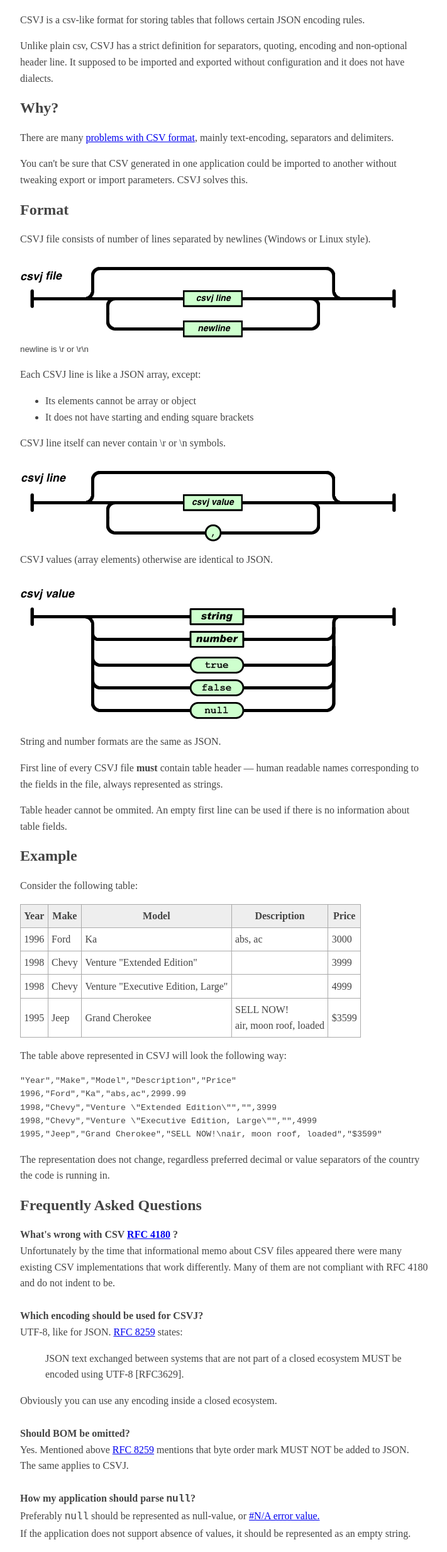
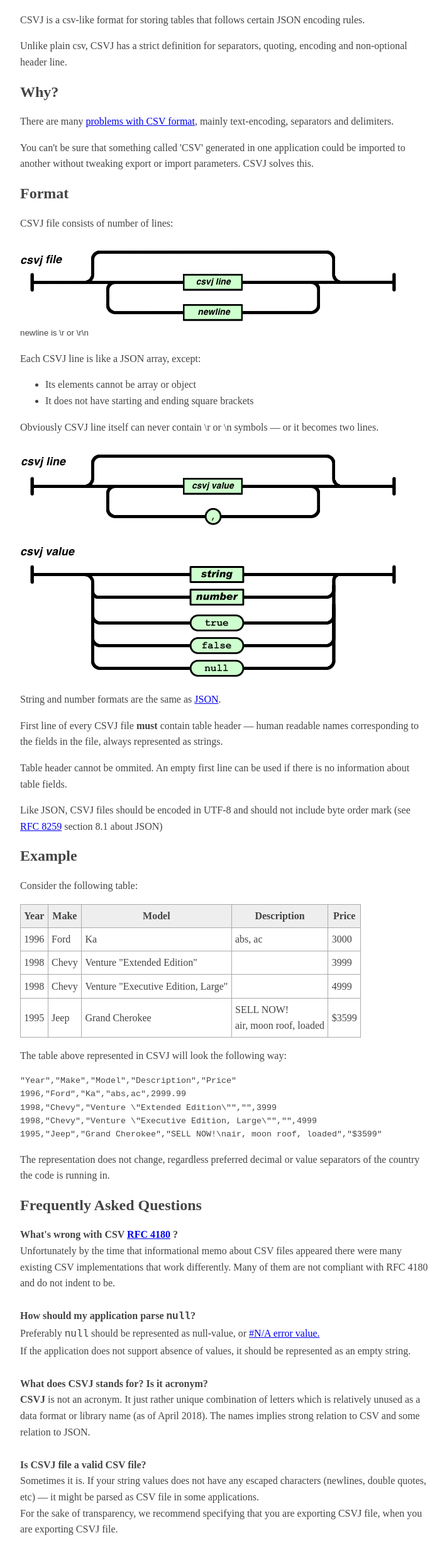
Before and after one commit to csvj-org/website, a plain HTML site: page index.html in a window 1280 px wide. Shown: the part 81-2546 px from the top of the page at 63% size, without its empty margins (18-729 px from the left). Drawn offline with Linux system fonts and the light colour scheme.

Commit message:
More text edits; move UTF-8 and BOM absence requirement to 'Format' section.

```diff
--- a/index.html
+++ b/index.html
@@ -36,7 +36,7 @@ p.license { margin-left: 10pt; font-size: 8pt; }
 <h1>CSVJ</h1>
 
 <p>CSVJ is a csv-like format for storing tables that follows certain JSON encoding rules. </p>
-<p>Unlike plain csv, CSVJ has a strict definition for separators, quoting, encoding and non-optional header line. It supposed to be imported and exported without configuration and it does not have dialects. </p>
+<p>Unlike plain csv, CSVJ has a strict definition for separators, quoting, encoding and non-optional header line. </p>
 
 <h2>Why?</h2>
 
@@ -45,12 +45,12 @@ There are many <a href="https://donatstudios.com/Falsehoods-Programmers-Believe-
 </p>
 
 <p>
-You can't be sure that CSV generated in one application could be imported to another without tweaking export or import parameters. CSVJ solves this.
+You can't be sure that something called 'CSV' generated in one application could be imported to another without tweaking export or import parameters. CSVJ solves this.
 </p>
 
 <h2>Format</h2>
 <p>
-CSVJ file consists of number of lines separated by newlines (Windows or Linux style).
+CSVJ file consists of number of lines:
 </p>
 
 <p>
@@ -65,22 +65,21 @@ Each CSVJ line is like a JSON array, except:
 <li>It does not have starting and ending square brackets</li>
 </ul>
 <p>
-CSVJ line itself can never contain \r or \n symbols.
+Obviously CSVJ line itself can never contain \r or \n symbols &mdash; or it becomes two lines.
 </p>
 
 <p>
 <img src="img/csvj-line.png">
 </p>
-
-<p>CSVJ values (array elements) otherwise are identical to JSON. </p>
-
 <p><img src="img/csvj-value.png"></p>
 
-<p>String and number formats are the same as JSON.</p>
+<p>String and number formats are the same as <a href="https://json.org">JSON</a>.</p>
 
 <p>First line of every CSVJ file <b>must</b> contain table header &mdash; human readable names corresponding to the fields in the file, always represented as strings.</p>
 
 <p>Table header cannot be ommited. An empty first line can be used if there is no information about table fields.</p>
+
+<p>Like JSON, CSVJ files should be encoded in UTF-8 and should not include byte order mark (see <a href="https://tools.ietf.org/html/rfc8259">RFC 8259</a> section 8.1 about JSON)</p>
 
 
 <h2>Example</h2
@@ -148,20 +147,8 @@ The table above represented in CSVJ will look the following way:
 
 
 
-<qq>Which encoding should be used for CSVJ?</qq>
-<aa>UTF-8, like for JSON. <a href="https://tools.ietf.org/html/rfc8259">RFC 8259</a> states:
-<blockquote>JSON text exchanged between systems that are not part of a closed
-   ecosystem MUST be encoded using UTF-8 [RFC3629].</blockquote>
-Obviously you can use any encoding inside a closed ecosystem.
-</aa>
 
-
-<qq>Should BOM be omitted?</qq>
-<aa>Yes. Mentioned above <a href="https://tools.ietf.org/html/rfc8259">RFC 8259</a> mentions that byte order mark MUST NOT be added to JSON. The&nbsp;same applies to CSVJ.</aa>
-
-
-
-<qq>How my application should parse <cc>null</cc>?</qq>
+<qq>How should my application parse <cc>null</cc>?</qq>
 <aa>
 Preferably <cc>null</cc> should be represented as null-value, or <a href="https://support.office.com/en-us/article/na-function-5469c2d1-a90c-4fb5-9bbc-64bd9bb6b47c">#N/A error value.</a>
 <br>
@@ -177,7 +164,7 @@ The names implies strong relation to CSV and some relation to JSON.
 <qq>Is CSVJ file a valid CSV file?</qq>
 <aa>
 Sometimes it is. If your string values does not have any escaped characters (newlines, double quotes, etc) — it might be parsed as CSV file in some applications. <br>
-For the sake of transparency, we recommend
+For the sake of transparency, we recommend specifying that you are exporting CSVJ file, when you are exporting CSVJ file.
 </aa>
 
 
@@ -186,15 +173,17 @@ For the sake of transparency, we recommend
 
 <h2>Libraries and Software</h2>
 
-<p>To be listed in this section. See <a href="https://github.com/csvj-org">github.com/csvj-org</a> for code by csvj-org.</p>
+<p>Will be listed in this section. See <a href="https://github.com/csvj-org">github.com/csvj-org</a> for code by CSVJ.org.</p>
 
 
 
 <h2>Metadata</h2>
 
-<p>Recommended file extension: csvj</p>
+<p>CSVJ files must have <code>.csvj</code> extension, so user could destinct them from broken CSV files.</p>
 
 <p>Currently there is no registered MIME extension, however we plan to apply for <code>text/csvj</code> at some point.</p>
+
+<p>Because CSVJ files are plain text, you are free to use <code>text/plain</code> MIME type as long as .csvj extension is preserved.</p>
 
 
 
```
